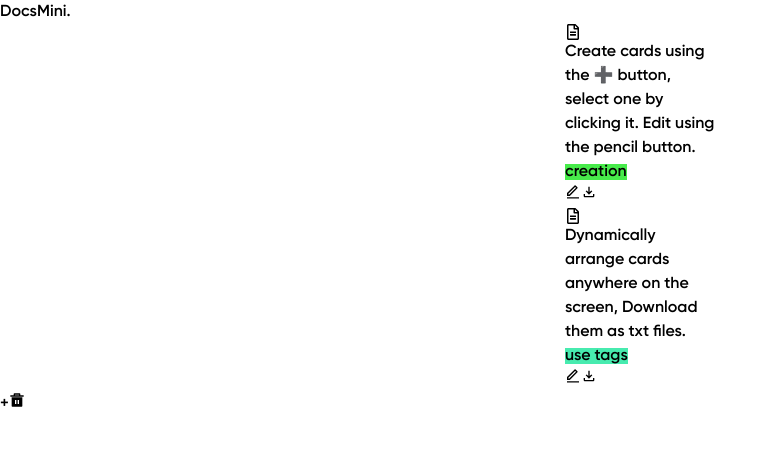
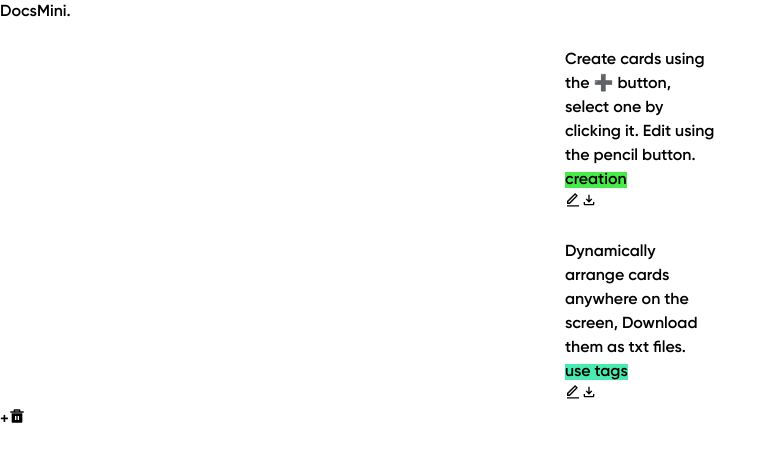
Before and after one commit to Siddhantv1/DocsMini, a React (Vite) app: page / in a window 1280 px wide. Shown: the top 462 px of the page, without its empty margins (0-777 px from the left). Built offline with nearby package versions, Linux system fonts and the light colour scheme.

Commit message:
update: selection circle, no select card from anywhere feat: working checkboxes

```diff
--- a/src/components/Card.jsx
+++ b/src/components/Card.jsx
@@ -1,13 +1,13 @@
 import PropTypes from 'prop-types';
 import { useState } from 'react';
-import { FaRegFileAlt } from "react-icons/fa";
+import { FaRegFileAlt, FaRegCheckCircle } from "react-icons/fa";
 import { MdOutlineFileDownload } from "react-icons/md";
-import { IoClose } from "react-icons/io5";
+// Removed unused import
 import { motion } from "framer-motion";
-import { RiEditLine } from "react-icons/ri";
+import { RiEditLine} from "react-icons/ri";
 function Card({ data, toggleCardSelection, index, isSelected, reference, onEdit }) {
   // const [isDragging, setIsDragging] = useState(false);
-  const [isEditing, setIsEditing] = useState(false);
+  const [isEditing] = useState(false);
 
   // const handleBlur = () => {
   //   setIsEditing(false);
@@ -89,21 +89,21 @@ function Card({ data, toggleCardSelection, index, isSelected, reference, onEdit
   return (
     <div className="card-class">
       <motion.div
-        onClick={() => !isEditing && toggleCardSelection(index)}
         drag
         dragConstraints={reference}
-        whileDrag={{scale: 1.1}}
-        className={`relative min-w-[300px] max-w-[400px] min-h-60 max-h-[90vh] rounded-[50px] bg-zinc-900/90 text-white px-8 py-8 overflow-auto ${
+        whileDrag={{scale: 1.05}}
+        whileTap={{scale: 1.02}}
+        className={`relative min-w-[300px] max-w-[400px] min-h-60 max-h-[90vh] rounded-[50px] bg-zinc-900/90 text-white px-6 py-6 overflow-auto ${
           isSelected ? 'border-2 border-sky-300' : ''
         }`}
         layout
-         transition={{ type: 'inertia', stiffness: 300, damping: 30 }}
-         onDragStart={(event, info) => {
+         transition={{ type: 'inertia', stiffness: 400, damping: 30 }}
+         onDragStart={(event) => {
           event.preventDefault();
           event.stopPropagation();
         }}
            // Prevents inertia-based unwanted shifts
-          dragElastic={0.9}
+          dragElastic={0.2}
       >
       {/* Cancel Button
       {isSelected && (
@@ -118,7 +118,15 @@ function Card({ data, toggleCardSelection, index, isSelected, reference, onEdit
           </button>
         )} */}
 
-        <FaRegFileAlt/>
+        <button
+            onClick={(e) => {
+              e.stopPropagation();
+              !isEditing && toggleCardSelection(index);
+            }}
+            className={`w-5 h-5 ${isSelected ? 'bg-sky-500' : 'bg-transparent border-2 border-sky-500'} rounded-full flex items-center justify-center transition-colors`}
+          >
+            {isSelected ? <FaRegCheckCircle size={'1em'}/> : null}
+          </button>
         <div
           className='font-regular leading-right mt-1 card-content-scroll'
           style={{
@@ -153,6 +161,32 @@ function Card({ data, toggleCardSelection, index, isSelected, reference, onEdit
                   <span>{listItem.number}. {listItem.content}</span>
                 </motion.div>
               );
+            case 'checkbox':
+              return (
+                <motion.div
+                  key={idx}
+                  initial={{ opacity: 0, y: 20 }}
+                  animate={{ opacity: 1, y: 0 }}
+                  transition={{ delay: idx * 0.1 }}
+                >
+                  <span
+                    className="cursor-pointer select-none"
+                    onClick={(e) => {
+                      e.preventDefault();
+                      e.stopPropagation();
+                      const newLists = [...data.lists];
+                      newLists[idx] = { ...listItem, checked: !listItem.checked };
+                      // Update the lists without toggling card selection
+                      toggleCardSelection(index, data.desc, newLists, true);
+                    }}
+                  >
+                    {listItem.checked ? "✅" : "🔳"}{' '}
+                    <span className={listItem.checked ? 'line-through opacity-50' : ''}>
+                      {listItem.content}
+                    </span>
+                  </span>
+                </motion.div>
+              );
             default:
               return (
                 <motion.div
@@ -176,11 +210,18 @@ function Card({ data, toggleCardSelection, index, isSelected, reference, onEdit
               style={ stringToColor(tag)}>{tag}</span>
             ))}
           </div>
-          <button onClick={(e) => { e.stopPropagation(); onEdit(); }} className='w-7 h-7 bg-sky-500 rounded-full flex items-center justify-center'>
+          <button
+            onClick={(e) => { e.stopPropagation(); onEdit(); }}
+            className='w-7 h-7 bg-sky-500 rounded-full flex items-center justify-center'
+          >
             <RiEditLine size={'1em'}/>
           </button>
-          <button onClick={data.close ? null : handleDownload} className='w-7 h-7 bg-sky-500 rounded-full flex items-center justify-center'>
-            {data.close ? <IoClose/> : <MdOutlineFileDownload size={'1em'}/>}
+
+          <button
+            onClick={(e) => { e.stopPropagation(); handleDownload(e); }}
+            className='w-7 h-7 bg-sky-500 rounded-full flex items-center justify-center'
+          >
+            <MdOutlineFileDownload size={'1em'}/>
           </button>
         </div>
       </div>
@@ -192,9 +233,10 @@ Card.propTypes = {
   data: PropTypes.shape({
     desc: PropTypes.string.isRequired,
     lists: PropTypes.arrayOf(PropTypes.shape({
-      type: PropTypes.oneOf(['text', 'bullet', 'numbered']),
+      type: PropTypes.oneOf(['text', 'bullet', 'numbered', 'checkbox']),
       content: PropTypes.string.isRequired,
-      number: PropTypes.number // optional for numbered items
+      number: PropTypes.number, // optional for numbered items
+      checked: PropTypes.bool   // optional for checkbox items
     })),
      tags: PropTypes.arrayOf(PropTypes.string),
     close: PropTypes.bool.isRequired,
```
